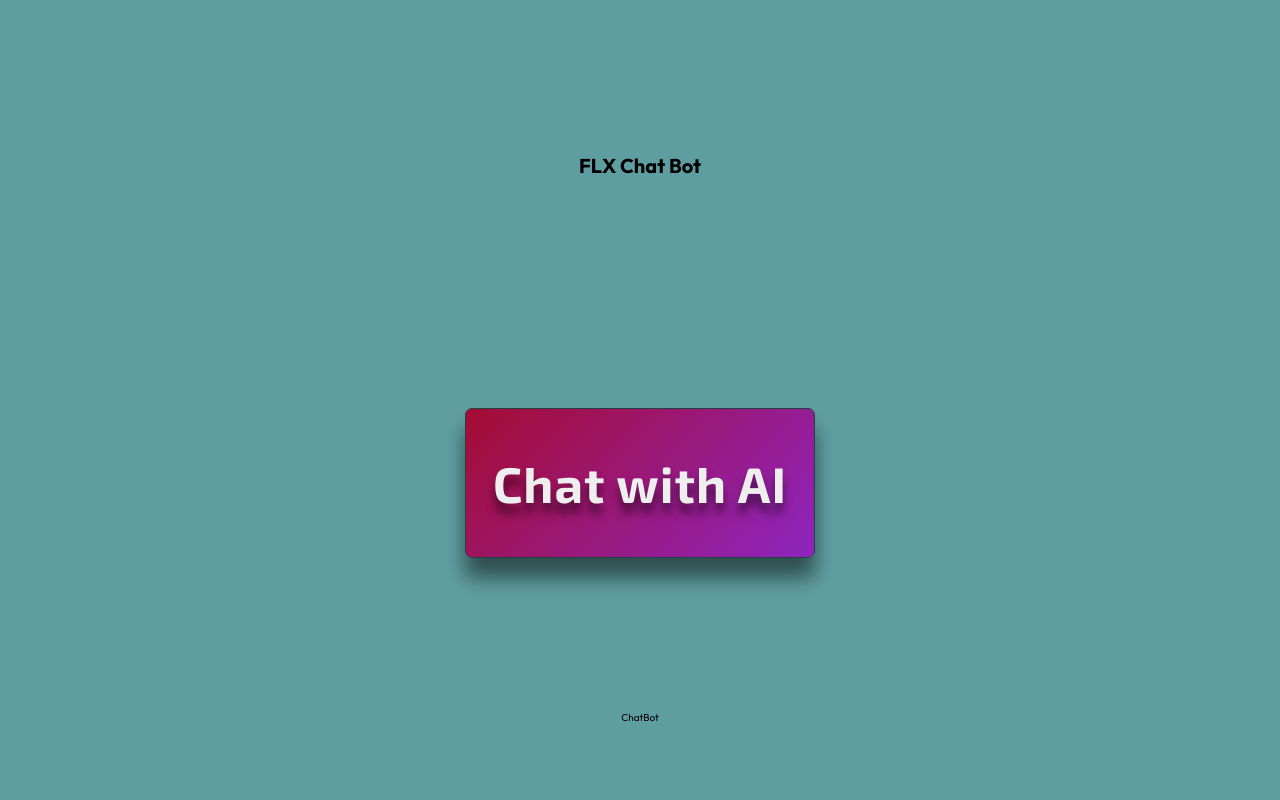
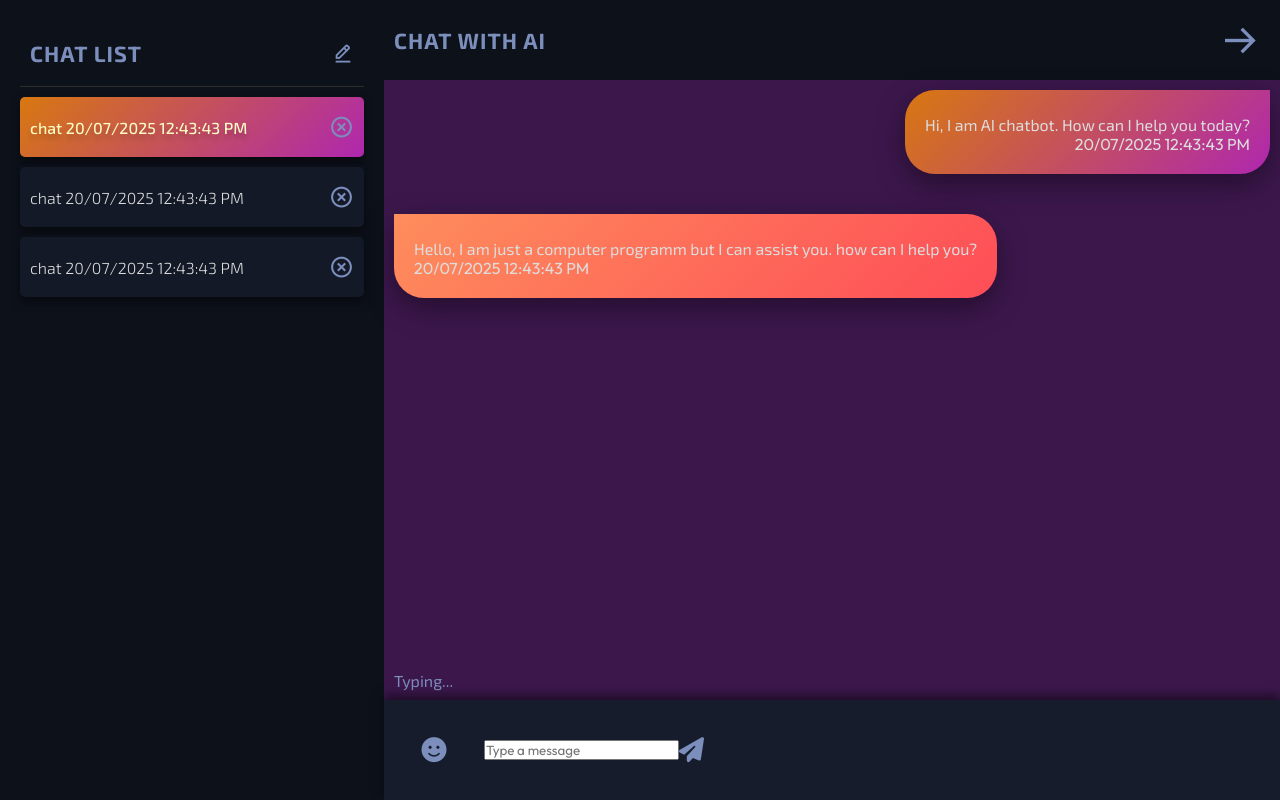
Before and after one commit to gitfilix/ai_chatbot, a React (Vite) app in the folder ai-chat-bot/: page / in a window 1280 px wide. Built offline with nearby package versions, Linux system fonts and the light colour scheme.

Commit message:
AI-bot: setup chatbotApp component and styling message board

```diff
--- a/ai-chat-bot/src/App.jsx
+++ b/ai-chat-bot/src/App.jsx
@@ -1,12 +1,12 @@
 import React from "react"
 import ChatBotStart from "./Components/ChatBotStart"
-
+import ChatBotApp from "./Components/ChatBotApp"
 
 const App = () => {
   return (
     <div className='container'>
-      <h1>FLX Chat Bot</h1>
-      <ChatBotStart />
+      <ChatBotApp />
+      {/* <ChatBotStart /> */}
     </div>
   )
 }
--- /dev/null
+++ b/ai-chat-bot/src/Components/ChatBotApp.css
@@ -0,0 +1,178 @@
+.chat-app {
+   width: 100%;
+   height: 100%;
+   display: flex;
+}
+
+.chat-list {
+    width: 30%;
+    height: 100%;
+    background-color: #0d111a;
+    padding: 2rem;
+    display: flex;
+    flex-direction: column;
+    row-gap: 1rem;
+}
+
+.chat-list-header {
+    width: 100%;
+    display: flex;
+    justify-content: space-between;
+    align-items: center;
+    padding: 2rem 1rem;
+    color: #7b8ebc;
+    border-bottom: 1px solid #2d2d2d;
+}
+
+.chat-list-header h2 {
+    font-size: 2.2rem;
+    font-weight: 700;
+    text-transform: uppercase;
+    letter-spacing: 1px;
+    font-family: 'Exo 2', sans-serif;
+}
+
+.chat-list-header i {
+    font-size: 2.2rem;
+    cursor: pointer;
+    /* color: #7b8ebc; */
+}
+
+.chat-list-item {
+    width: 100%;
+    height: 6rem;
+    display: flex;
+    background-color: #131927;
+    padding: 0.5rem 1rem;
+    border-radius: 0.5rem;
+    align-items: center;
+    justify-content: space-between;
+    box-shadow: 0 0.5rem 1rem rgba(0, 0, 0, 0.5);
+
+    &.active {
+     background: linear-gradient(135deg, #d87810, #af27af);
+    }
+}
+
+.chat-list-item h4 {
+    font-size: 1.6rem;
+    font-weight: 300;
+    color: #ddd;
+    font-family: 'Exo 2', sans-serif;
+}
+
+.chat-list-item.active h4 {
+    color: #fffdc4;
+    font-weight: 500;
+    text-shadow: 0 0.5rem 0.5rem rgba(0, 0, 0, 0.2);
+}
+
+.chat-list-item i {
+    font-size: 2.5rem;
+    color: #7b8ebc;
+}
+
+/* chat window */
+
+.chat-window {
+    width: 70%;
+    height: 100%;
+    display: flex;
+    flex-direction: column;
+}
+
+.chat-title {
+    width: 100%;
+    min-height: 8rem;
+    background-color: #0d111a;
+    display: flex;
+    justify-content: space-between;
+    align-items: center;
+    padding-right: 2rem;
+}
+
+.chat-title h2 {
+    padding: 2rem 1rem;
+    font-size: 2.2rem;
+    font-weight: 700;
+    text-transform: uppercase;
+    letter-spacing: 1px;
+    font-family: 'Exo 2', sans-serif;
+    color: #7b8ebc;
+}
+
+.arrow {
+    font-size: 4rem;
+    cursor: pointer;
+    color: #7b8ebc;
+    transform: rotate(180deg);
+}
+
+.chat {
+    width: 100;
+    flex-grow: 1;
+    display: flex;
+    flex-direction: column;
+    padding: 1rem;
+    row-gap: 4rem;
+}
+
+.prompt,
+.response {
+    max-width: 80%;
+    padding: 2rem;
+    font-size: 1.6rem;
+    color: #ddd;
+    box-shadow: 0 1rem 3rem rgba(0, 0, 0, 0.4);
+}
+
+.prompt {
+    background: linear-gradient(135deg, #d87810, #af27af);
+    align-self: flex-end;
+    border-radius: 3rem 0 3rem 3rem;
+    text-align: right;
+}
+
+.response {
+    background: linear-gradient(135deg, #fe8d5c, #fe4d57);
+    align-self: flex-start;
+    border-radius: 0 3rem 3rem 3rem;
+    text-align: left;
+}
+
+.prompt p,
+.response p {
+    font-family: 'Exo 2', sans-serif;
+    font-size: 1.6rem;
+    display: block;
+    margin-top: 0.5rem;
+}
+
+.typing {
+    font-family: 'Exo 2', sans-serif;
+    font-size: 1.6rem;
+    color:#7b8ebc;
+    margin-top: auto;
+}
+
+.msg-form {
+    width: 100%;
+    height: 10rem;
+    display: flex;
+    align-items: center;
+    background-color: #161c2c;
+    box-shadow: 0 -0.5rem 1rem rgba(0, 0, 0, 0.5);
+    padding-right: 5rem;
+}
+
+.msg-form i {
+    font-size: 2.5rem;
+    color: #7b8ebc;
+    cursor: pointer;
+}
+
+.emoji {
+    width: 10rem;
+    display: flex;
+    justify-content: center;
+}
--- /dev/null
+++ b/ai-chat-bot/src/Components/ChatBotApp.jsx
@@ -0,0 +1,52 @@
+import React from 'react'
+import './ChatBotApp.css'
+
+const ChatBotApp = () => {
+  return (
+    <div className='chat-app'>
+      <div className='chat-list'>
+        <div className='chat-list-header'>
+          <h2>Chat List</h2>
+          <i className='bx bx-edit-alt new-chat'></i>
+        </div>
+        <div className='chat-list-item active'>
+          <h4>chat 20/07/2025 12:43:43 PM</h4>
+          <i className='bx bx-x-circle'></i>
+        </div>
+        <div className='chat-list-item'>
+          <h4>chat 20/07/2025 12:43:43 PM</h4>
+          <i className='bx bx-x-circle'></i>
+        </div>
+        <div className='chat-list-item'>
+          <h4>chat 20/07/2025 12:43:43 PM</h4>
+          <i className='bx bx-x-circle'></i>
+        </div>
+      </div>
+      <div className='chat-window'>
+        <div className='chat-title'>
+          <h2>Chat with AI</h2>
+          <i className='bx bx-arrow-back arrow'></i>
+        </div>
+        <div className='chat'>
+          <div className='prompt'>
+            <p>Hi, I am AI chatbot. How can I help you today?</p>
+            <span>20/07/2025 12:43:43 PM</span>
+          </div>
+          <div className='response'>
+            <p>Hello, I am just a computer programm but I can assist you. how can I help you?</p>
+            <span>20/07/2025 12:43:43 PM</span>
+          </div>
+          <div className="typing">Typing... </div>
+        </div>
+        <form className='msg-form'>
+          <i className='fa-solid  fa-face-smile emoji'></i>
+          <input type='text' placeholder='Type a message' />
+          <i className='fa-solid fa-paper-plane'></i>
+
+        </form>
+      </div>
+    </div>
+  )
+}
+
+export default ChatBotApp
--- a/ai-chat-bot/src/index.css
+++ b/ai-chat-bot/src/index.css
@@ -17,5 +17,5 @@ html {
   height: 100vh;
   display: grid;
   place-items: center;
-  background-color: cadetblue;
+  background-color: #3c174c
 }
```
